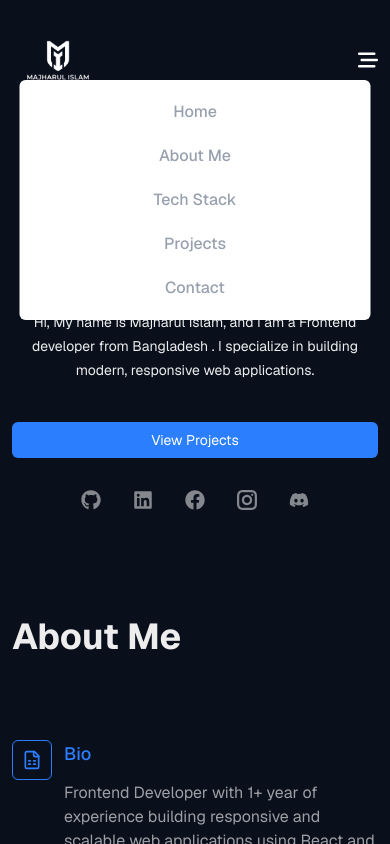
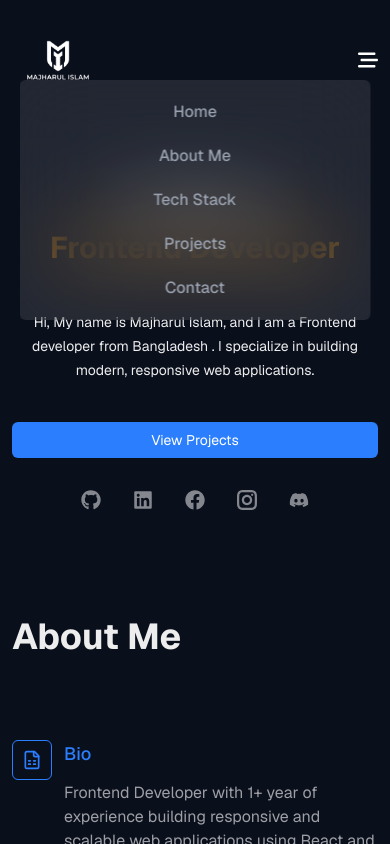
Before and after one commit to Sijan666/personalPortfolio, a React (Vite) app: page / in a window 390 px wide. Both pictures are taken after a click on the icon 368 px from the left and 59 px from the top of the page. Shown: the top 844 px of the page. Built offline with nearby package versions, Linux system fonts and the light colour scheme.

Commit message:
changes in header

```diff
--- a/src/components/layouts/Header.jsx
+++ b/src/components/layouts/Header.jsx
@@ -38,7 +38,7 @@ const Header = () => {
                         <div className="mobileNav md:hidden">
                             <FaBarsStaggered onClick={handleShow} size={20} className="text-white relative"/>
                             {show && (
-                            <nav className="lg:w-[37%] absolute top-20 left-1/2 -translate-x-1/2 w-[90%] bg-white rounded-md p-5">
+                            <nav className="lg:w-[37%] absolute top-20 left-1/2 -translate-x-1/2 w-[90%] bg-white/10 backdrop-blur-2xl rounded-md p-5">
                                 <ul className="flex flex-col lg:flex-row gap-x-5 text-white items-center gap-y-5 justify-center overflow-hidden">
                                     <li className="text-[#99A1AF] text-base font-medium leading-6 cursor-pointer">Home</li>
                                     <li className="text-[#99A1AF] text-base font-medium leading-6 cursor-pointer">About Me</li>
```
